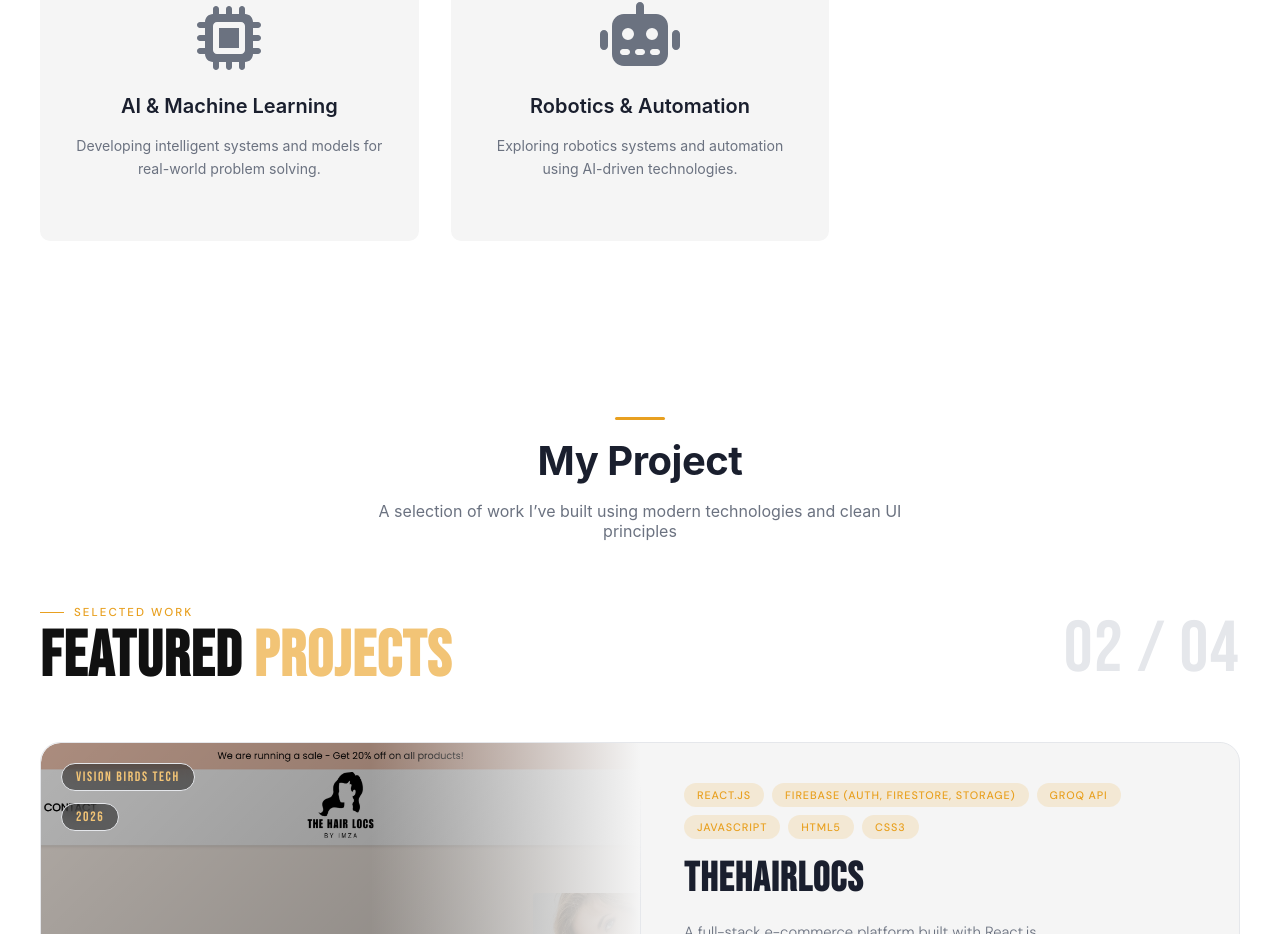
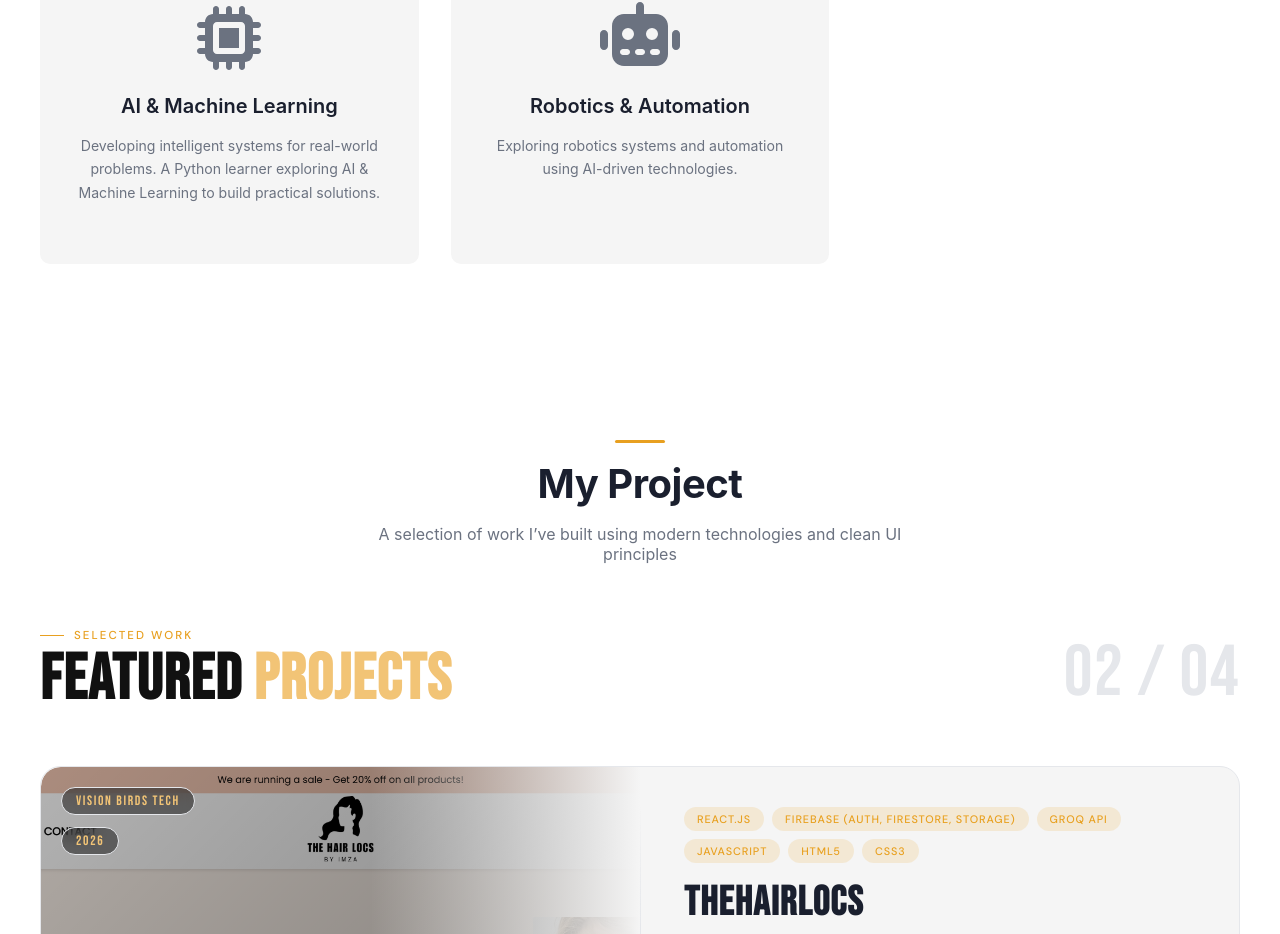
Before and after one commit to Umer12534/my-portfolio, a React (Vite) app: page / in a window 1280 px wide. Shown: the part 2980-3914 px from the top of the page. Built offline with nearby package versions, Linux system fonts and the light colour scheme.

Commit message:
add text

```diff
--- a/src/components/Whatimdoing/Whatimdoing.jsx
+++ b/src/components/Whatimdoing/Whatimdoing.jsx
@@ -58,7 +58,7 @@ const services = [
     id: 7,
     title: "AI & Machine Learning",
     description:
-      "Developing intelligent systems and models for real-world problem solving.",
+      "Developing intelligent systems for real-world problems. A Python learner exploring AI & Machine Learning to build practical solutions.",
     icon: faMicrochip,
   },
   {
```
